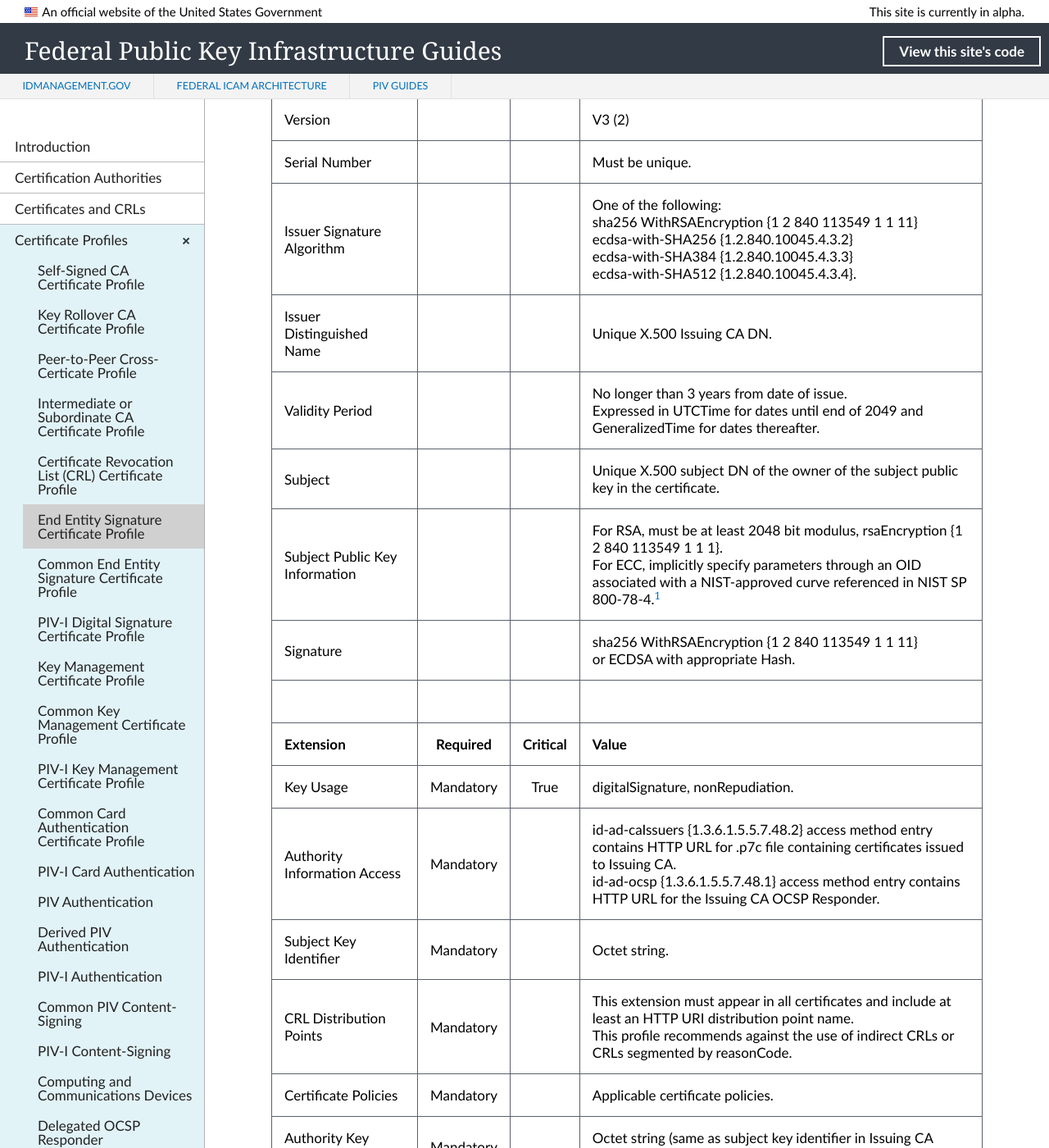
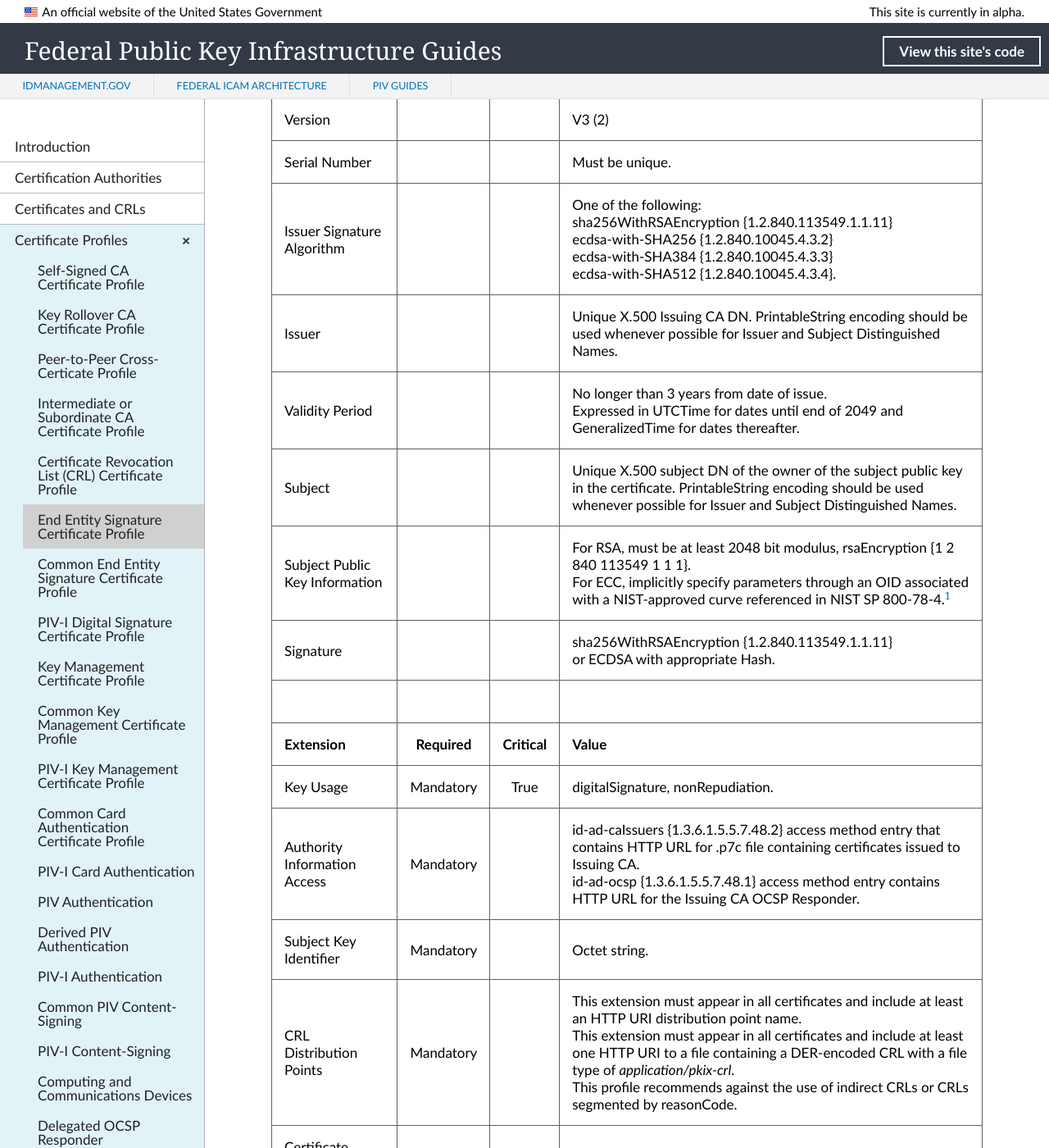
Before and after one commit to GSA/fpki-guides, a Jekyll site: the page built from _profiles/06_end_entity_sign.md, in a window 1280 px wide and 1400 px high, scrolled down 274 px. Shown: the whole window at 82% size. Built offline with Jekyll 4.4.1, drawn with Linux system fonts in a browser that asks for light colours; nearby versions of some CDN libraries; library files that are not in the unit come from our copies; some of the changed text lies outside the part shown.

Commit message:
Update 06_end_entity_sign.md
Content added (WB). Formatting.

```diff
--- a/_profiles/06_end_entity_sign.md
+++ b/_profiles/06_end_entity_sign.md
@@ -10,21 +10,21 @@ permalink: profiles/endentitysign/
 | :-------- | :---: | :---: | :-------------------------------     |
 | Version   |       |       | V3 (2)                                 |
 | Serial Number   |       |       | Must be unique. |
-| Issuer Signature Algorithm   |       |       |  One of the following: <br>sha256 WithRSAEncryption {1 2 840 113549 1 1 11} <br>ecdsa-with-SHA256 {1.2.840.10045.4.3.2} <br>ecdsa-with-SHA384 {1.2.840.10045.4.3.3} <br>ecdsa-with-SHA512 {1.2.840.10045.4.3.4}. |
-| Issuer Distinguished Name   |       |       |  Unique X.500 Issuing CA DN.  |
+| Issuer Signature Algorithm   |       |       |  One of the following: <br>sha256WithRSAEncryption {1.2.840.113549.1.1.11} <br>ecdsa-with-SHA256 {1.2.840.10045.4.3.2} <br>ecdsa-with-SHA384 {1.2.840.10045.4.3.3} <br>ecdsa-with-SHA512 {1.2.840.10045.4.3.4}. |
+| Issuer   |       |       |  Unique X.500 Issuing CA DN. PrintableString encoding should be used whenever possible for Issuer and Subject Distinguished Names. |
 | Validity Period   |       |       |  No longer than 3 years from date of issue.<BR>Expressed in UTCTime for dates until end of 2049 and GeneralizedTime for dates thereafter.  |
-| Subject   |       |       |   Unique X.500 subject DN of the owner of the subject public key in the certificate.   |
+| Subject   |       |       |   Unique X.500 subject DN of the owner of the subject public key in the certificate. PrintableString encoding should be used whenever possible for Issuer and Subject Distinguished Names.   |
 | Subject Public Key Information   |       |       |   For RSA, must be at least 2048 bit modulus, rsaEncryption {1 2 840 113549 1 1 1}.<BR>For ECC, implicitly specify parameters through an OID associated with a NIST-approved curve referenced in NIST SP 800-78-4.<sup>[1](#1)</sup>   |
-| Signature   |       |       |   sha256 WithRSAEncryption {1 2 840 113549 1 1 11}<BR>or ECDSA with appropriate Hash.   |
+| Signature   |       |       |   sha256WithRSAEncryption {1.2.840.113549.1.1.11}<br>or ECDSA with appropriate Hash.   |
 |               |                 |              |                                       |
 | **Extension** |  **Required**   | **Critical** | **Value**                             |
 | Key Usage  | Mandatory | True |  digitalSignature, nonRepudiation. |
-|Authority Information Access   | Mandatory  |  | id-ad-caIssuers {1.3.6.1.5.5.7.48.2} access method entry contains HTTP URL for .p7c file containing certificates issued to Issuing CA.<br>id-ad-ocsp {1.3.6.1.5.5.7.48.1} access method entry contains HTTP URL for the Issuing CA OCSP Responder. |
+|Authority Information Access   | Mandatory  |  | id-ad-caIssuers {1.3.6.1.5.5.7.48.2} access method entry that contains HTTP URL for .p7c file containing certificates issued to Issuing CA.<br>id-ad-ocsp {1.3.6.1.5.5.7.48.1} access method entry contains HTTP URL for the Issuing CA OCSP Responder. |
 | Subject Key Identifier   | Mandatory |  | Octet string.  |
-| CRL Distribution Points   | Mandatory |   |  This extension must appear in all certificates and include at least an HTTP URI distribution point name.<BR>This profile recommends against the use of indirect CRLs or CRLs segmented by reasonCode. |
+| CRL Distribution Points   | Mandatory |   |  This extension must appear in all certificates and include at least an HTTP URI distribution point name.<br>This extension must appear in all certificates and include at least one HTTP URI to a file containing a DER-encoded CRL with a file type of _application/pkix-crl_. <br>This profile recommends against the use of indirect CRLs or CRLs segmented by reasonCode. |
 | Certificate Policies   | Mandatory  |  | Applicable certificate policies. |
-| Authority Key Identifier   | Mandatory  |  | Octet string (same as subject key identifier in Issuing CA certificate). |
-| Extended Key Usage   | Optional |  |  If included to support specific applications, this extension should be non-critical.<BR>The 3 values listed for keyPurposeID should be included for signing purposes:<br>- 1.3.6.1.5.5.7.3.4 - Id-kp-emailProtection<br>- 1.3.6.1.4.1.311.10.3.12 - MSFT Document Signing<br>- 1.2.840.113583.1.1.5 - Adobe Certified Document Signing<br>Additional key purposes may be specified.  |
+| Authority Key Identifier   | Mandatory  |  | Octet string (same as Subject Key Identifier in Issuing CA certificate). |
+| Extended Key Usage   | Optional |  |  If included to support specific applications, this extension should be non-critical.<br>The 3 values listed for keyPurposeID should be included for signing purposes:<br>- 1.3.6.1.5.5.7.3.4 - Id-kp-emailProtection<br>- 1.3.6.1.4.1.311.10.3.12 - MSFT Document Signing<br>- 1.2.840.113583.1.1.5 - Adobe Certified Document Signing<br>Additional key purposes may be specified.  |
 | Subject Alternative Name   | Optional  |  |   |
 | Subject Directory Attributes   | Optional  |  | This extension may be included to indicate the cardholder's country or countries of citizenship, as specified in RFC 5280.<sup>[2](#2)</sup> <br>- countryOfCitizenship {1.3.6.1.5.5.7.9.4}<br>ISO 3166<sup>[3](#3)</sup> specifies country codes. |
 | Issuer Alternative Name   | Optional  |  |   |
```
